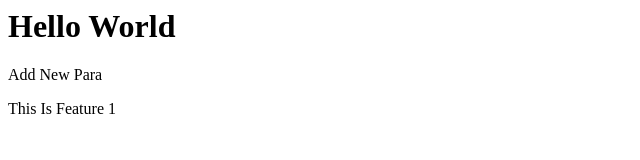
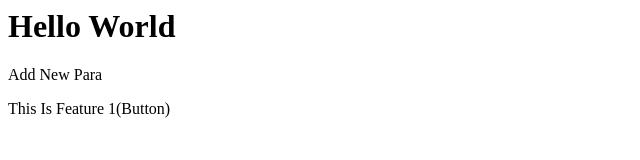
Before and after one commit to MenakshiShendge/git_repo, a plain HTML site: page index.html in a window 1280 px wide. Shown: the full height of the page, 0-640 px from the left. Drawn offline with Linux system fonts and the light colour scheme.

Commit message:
add button

```diff
--- a/index.html
+++ b/index.html
@@ -1,3 +1,3 @@
 <h1>Hello World</h1>
 <p>Add New Para</p>
-<p>This Is Feature 1</p>
+<p>This Is Feature 1(Button)</p>
```
